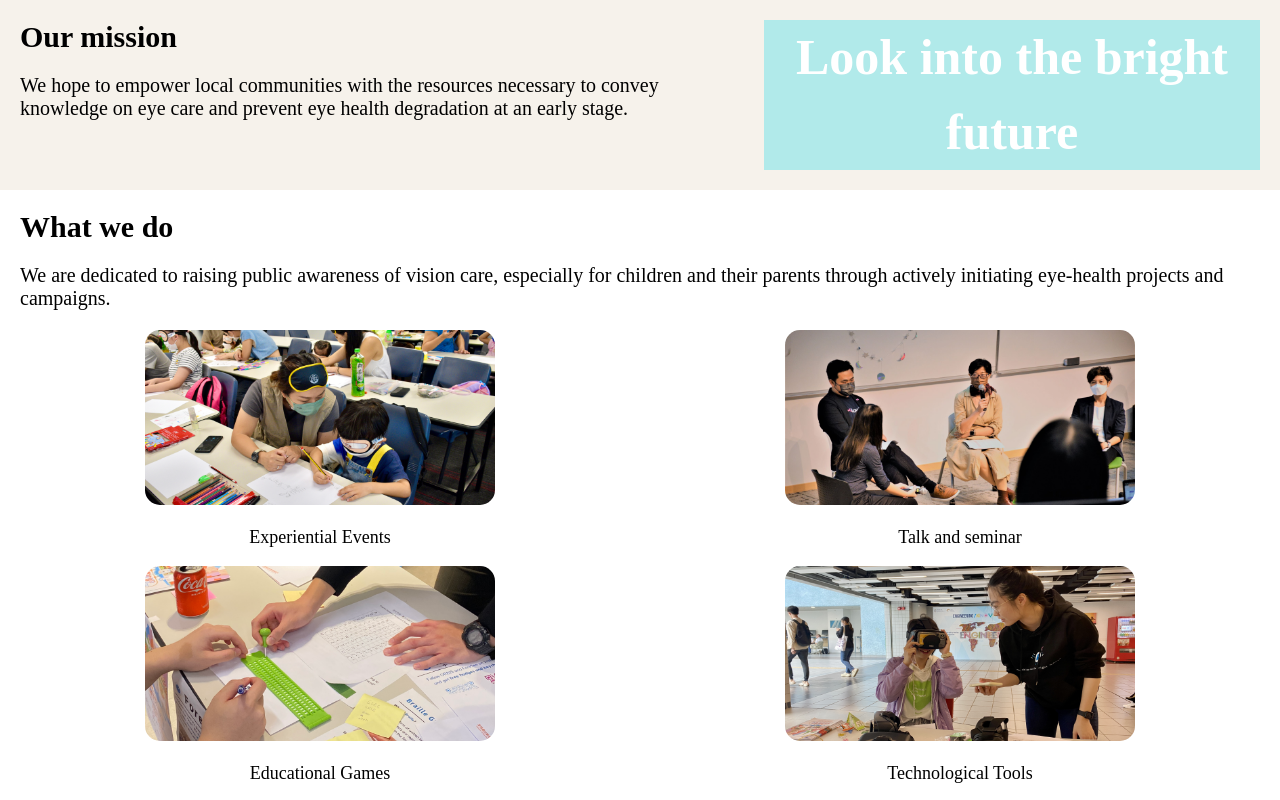
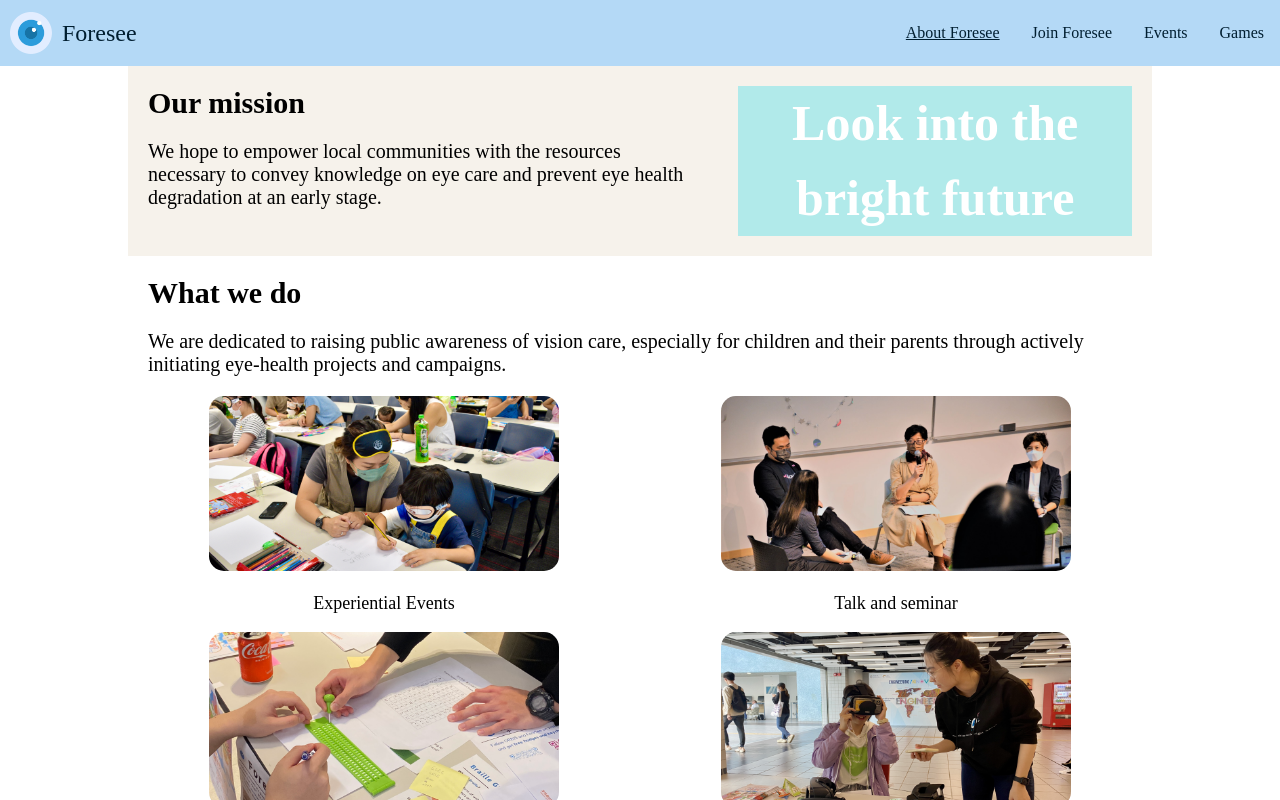
Before and after one commit to ForeSee-HK/foresee-revamp2, a React (Vite) app: page / in a window 1280 px wide. Shown: the top 800 px of the page. Built offline with nearby package versions, Linux system fonts and the light colour scheme; a web font is replaced by a local one.

Commit message:
include back snake game

```diff
--- a/package.json
+++ b/package.json
@@ -13,6 +13,7 @@
     "deploy": "gh-pages -d dist"
   },
   "dependencies": {
+    "@isaacindex/snake-on-page": "github:isaacindex/snake-on-page",
     "react": "^18.2.0",
     "react-dom": "^18.2.0",
     "react-router-dom": "^6.22.3"
--- a/src/App.jsx
+++ b/src/App.jsx
@@ -34,6 +34,8 @@ const NoNavbarLayout = () => {
 function App() {
   return (
     <>
+      <Navbar />
+      <div className="page-content">
         <Routes>
           <Route path="/" element={<About />} />
           {/* <Route path="/about-foresee" element={<About />} /> */}
@@ -42,7 +44,8 @@ function App() {
           <Route path="/educational-games" element={<Games />} />
           {/* Game Routes */}
           {/* <Route path="/snake-on-page" element={<SnakeOnPage />} /> */}
-      </Routes >
+        </Routes>
+      </div>
     </>
   );
 }
```
Also changed, not shown: 1 other file (tests, documents, lock files or other folders). Lines whose indentation alone changed are shown as unchanged.
